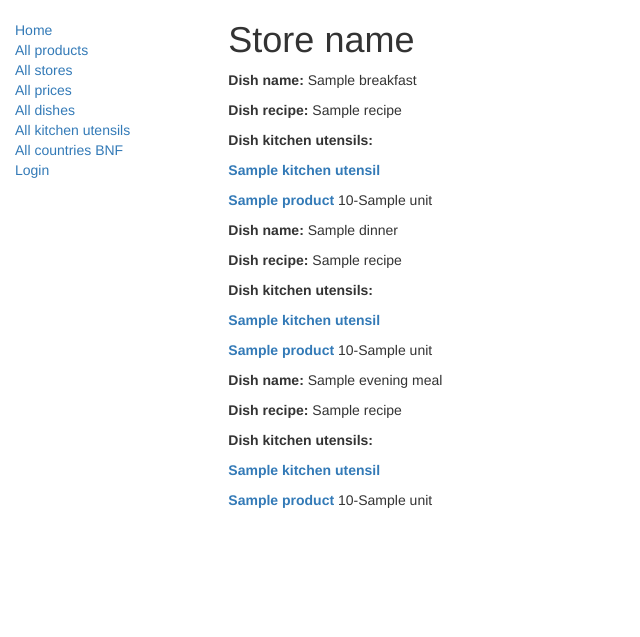
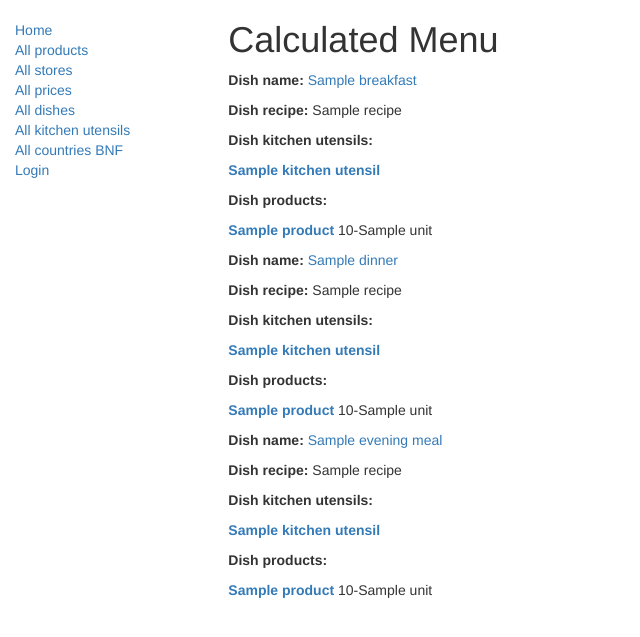
Before and after one commit to Atlanfa/smart_recipe_book, a Django app: template product_database/catalog/templates/catalog/calculated_menu.html in a window 1280 px wide. Shown: the top 637 px of the page, without its empty margins (0-640 px from the left). Run offline with Django 3.2, Linux system fonts and the light colour scheme; the template is opened without the code that fills it: most values are stand-ins (such as "Sample title", 1, 10 or a date in 2020); some libraries are stand-ins or nearby versions.

Commit message:
update to working version/new

```diff
--- a/product_database/catalog/bnfmc.py
+++ b/product_database/catalog/bnfmc.py
@@ -40,6 +40,4 @@ def balanced_nutrition_formula_menu_calculation(dishes_list, amount_of_days, amo
         menu_is_ready = True
     for i in menu:
         i.save()
-    print(menu)
-    print(menu[0].evening_meal.name)
     return menu
--- a/product_database/catalog/citmmtf.py
+++ b/product_database/catalog/citmmtf.py
@@ -8,7 +8,6 @@ def check_if_the_menu_matches_the_formula(menu_for_one_day, bnf, user_data):
     is_correct = False
     for human_attributes in bnf.humans_attributes.all():
 
-        demo = human_attributes.age
         age_choices = human_attributes.age[:-1].split('-').append('m') if 'm' in human_attributes.age else human_attributes.age.split('-')
         if 'm' in age_choices:
             if 'm' in age:
@@ -90,7 +89,7 @@ def check_if_the_menu_matches_the_formula(menu_for_one_day, bnf, user_data):
                                 human_attributes.cholecalciferol_vitamin_D_in_mcg - 10000.1 < nutrition_data.cholecalciferol_vitamin_D_in_mcg < human_attributes.cholecalciferol_vitamin_D_in_mcg + 10000.1) and (
                                 human_attributes.energy_value_in_kcal - 10000 < nutrition_data.energy_value_in_kcal < human_attributes.energy_value_in_kcal + 10000):
 
-                    print('SUCCESS')
+                    print('SUCCESS')    #для более точных параметров соответствия меню сбалансированости следует обратиться к специалисту диетологу
                     is_correct = True
                     break
                 print('done calculating')
--- a/product_database/catalog/templates/catalog/calculated_menu.html
+++ b/product_database/catalog/templates/catalog/calculated_menu.html
@@ -2,32 +2,35 @@
 
 {% block content %}
 {% if menu_inst %}
-  <h1>Store name</h1>
+  <h1>Calculated Menu</h1>
 {% for menu in menu_inst.list_of_menus.all %}
-<p><strong>Dish name: </strong>{{menu.breakfast.name}}</p>
+<p><strong>Dish name: </strong><a href="{{menu.breakfast.get_absolute_url }}">{{menu.breakfast.name}}</a></p>
 <p><strong>Dish recipe: </strong>{{menu.breakfast.recipe}}</p>
 <p><strong>Dish kitchen utensils: </strong></p>
 {% for kitchen_utensil in menu.breakfast.kitchen_utensils.all %}
 <p><strong><a href="{{ kitchen_utensil.get_absolute_url }}">{{kitchen_utensil.name}}</a></strong></p>
 {% endfor %}
+<p><strong>Dish products: </strong></p>
 {% for product in menu.breakfast.products.all %}
 <p><strong><a href="{{ product.product.get_absolute_url }}">{{product.product.name}}</a></strong> {{product.amount}}-{{product.unit}}</p>
 {% endfor %}
-<p><strong>Dish name: </strong>{{menu.dinner.name}}</p>
+<p><strong>Dish name: </strong><a href="{{ menu.dinner.get_absolute_url }}">{{menu.dinner.name}}</a></p>
 <p><strong>Dish recipe: </strong>{{menu.dinner.recipe}}</p>
 <p><strong>Dish kitchen utensils: </strong></p>
 {% for kitchen_utensil in menu.dinner.kitchen_utensils.all %}
 <p><strong><a href="{{ kitchen_utensil.get_absolute_url }}">{{kitchen_utensil.name}}</a></strong></p>
 {% endfor %}
+<p><strong>Dish products: </strong></p>
 {% for product in menu.dinner.products.all %}
 <p><strong><a href="{{ product.product.get_absolute_url }}">{{product.product.name}}</a></strong> {{product.amount}}-{{product.unit}}</p>
 {% endfor %}
-<p><strong>Dish name: </strong>{{menu.evening_meal.name}}</p>
+<p><strong>Dish name: </strong><a href="{{menu.evening_meal.get_absolute_url}}">{{menu.evening_meal.name}}</a></p>
 <p><strong>Dish recipe: </strong>{{menu.evening_meal.recipe}}</p>
 <p><strong>Dish kitchen utensils: </strong></p>
 {% for kitchen_utensil in menu.evening_meal.kitchen_utensils.all %}
 <p><strong><a href="{{ kitchen_utensil.get_absolute_url }}">{{kitchen_utensil.name}}</a></strong></p>
 {% endfor %}
+<p><strong>Dish products: </strong></p>
 {% for product in menu.evening_meal.products.all %}
 <p><strong><a href="{{ product.product.get_absolute_url }}">{{product.product.name}}</a></strong> {{product.amount}}-{{product.unit}}</p>
 {% endfor %}
--- a/product_database/catalog/templates/catalog/dish_detail.html
+++ b/product_database/catalog/templates/catalog/dish_detail.html
@@ -13,7 +13,7 @@
   <h2>Kitchen utensils:</h2>
   <div style="margin-left:20px;margin-top:20px">
       {% for kitchen_utensil in dish.kitchen_utensils.all %}
-      <p>{{ kitchen_utensil.name }}</p>
+      <p><a href="{{ kitchen_utensil.get_absolute_url }}">{{kitchen_utensil.name}}</a></p>
       {% endfor %}
   </div>
 
--- a/product_database/catalog/templates/catalog/kitchenutensil_detail.html
+++ b/product_database/catalog/templates/catalog/kitchenutensil_detail.html
@@ -6,7 +6,7 @@
   <div style="margin-left:20px;margin-top:20px">
     <h2>Dishes with this kitchen utensil</h2>
     {% for dish in kitchenutensil.dish_set.all %}
-    <p><strong>Dish name:</strong><a href="{{ dish.get_absolut_url }}">{{ dish.name }}</a> </p>
+    <p><strong>Dish name:</strong><a href="{{ dish.get_absolute_url }}">{{ dish.name }}</a> </p>
     {% endfor %}
   </div>
 {% endblock %}
--- a/product_database/catalog/views.py
+++ b/product_database/catalog/views.py
@@ -347,9 +347,9 @@ def calculate_formula(request):
                 balanced_nutrition_formula = BalancedNutritionFormula.objects.all().filter(country=profile.country)[0]
                 menu_inst = MenuForMultipleDays()
                 amount_of_days = int(form['amount_of_days'].value())
-                print(amount_of_days)
+
                 amount_of_money = int(form['amount_of_money'].value())
-                print(amount_of_money)
+
                 menu = balanced_nutrition_formula_menu_calculation(Dish.objects.all(), amount_of_days, amount_of_money, profile, balanced_nutrition_formula)
                 menu_inst.save()
                 menu_inst.list_of_menus.add(*menu)
--- a/product_database/product_database/settings.py
+++ b/product_database/product_database/settings.py
@@ -39,6 +39,7 @@ INSTALLED_APPS = [
     'django.contrib.staticfiles',
     'catalog.apps.CatalogConfig',
     'location_field.apps.DefaultConfig',
+    'django_extensions',
 ]
 
 MIDDLEWARE = [
--- a/requairements.txt
+++ b/requairements.txt
@@ -2,3 +2,6 @@ Django
 mysqlclient
 django-location-field
 pycountry
+django_extensions
+pygraphviz
+pydotplus
```
